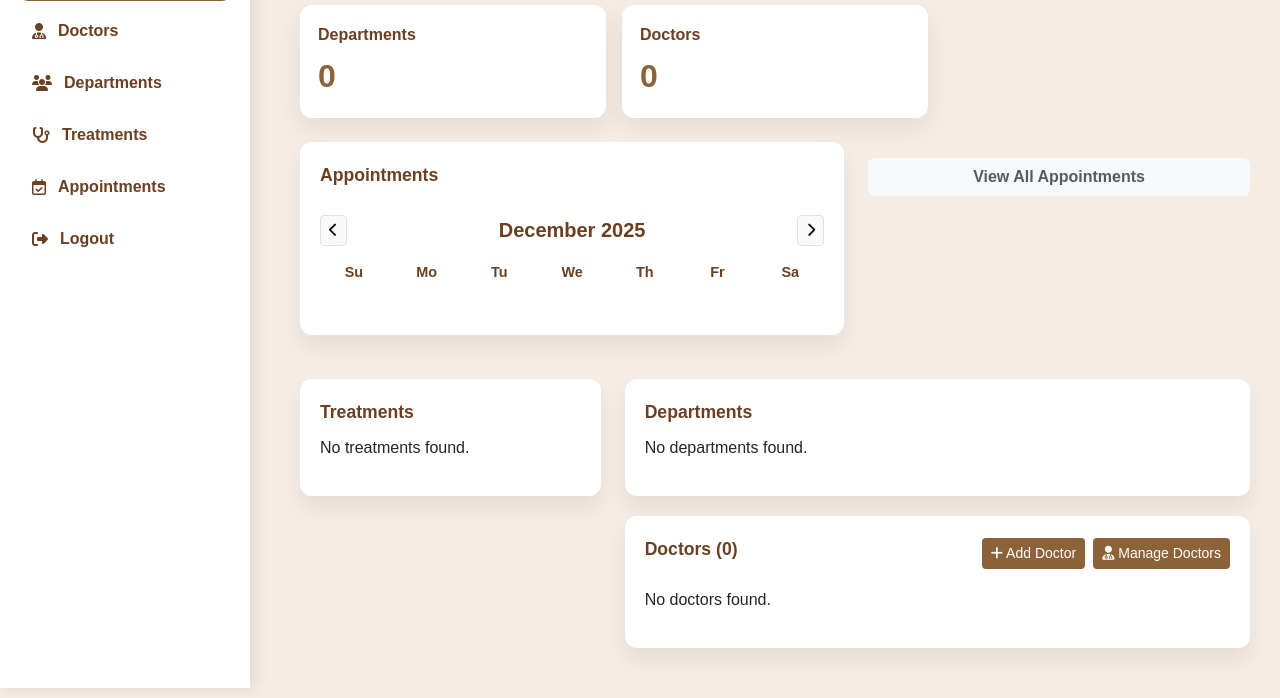
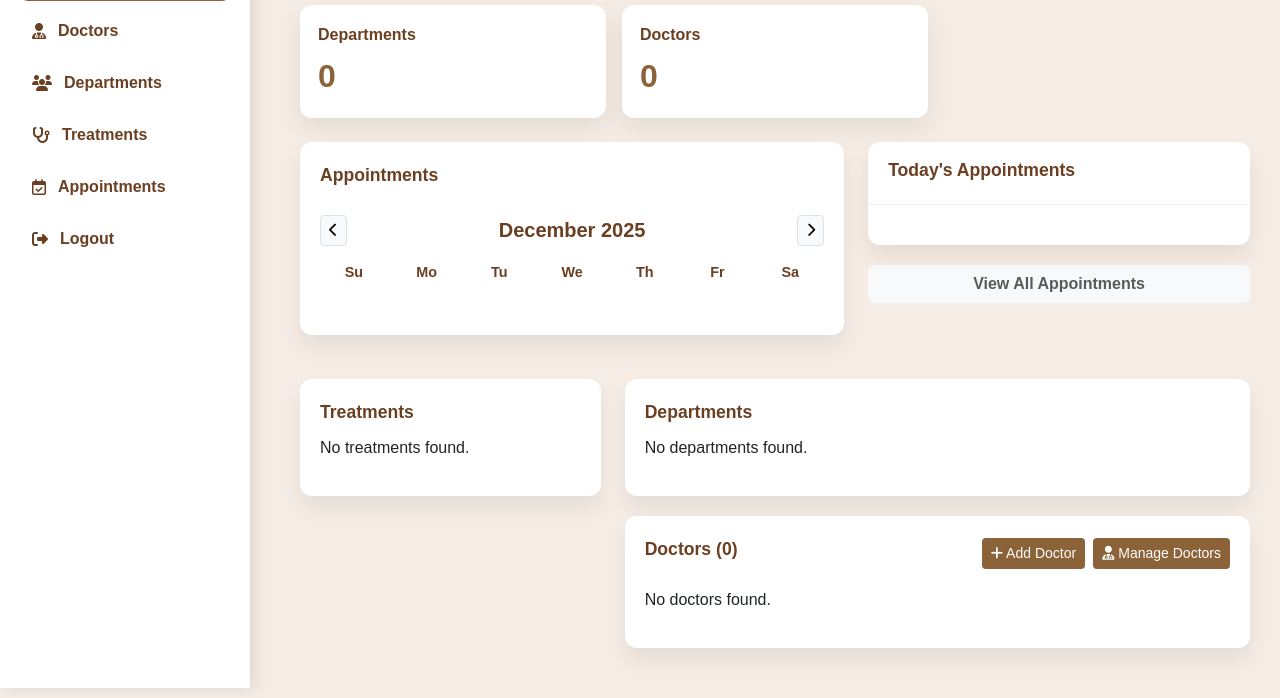
Before and after one commit to justfulofluck/RHMS, a Django app: template revana_hms/frontend/templates/frontend/hospital_admin/dashboard.html in a window 1280 px wide. Shown: the part 112-810 px from the top of the page. Run offline with Django 5.2, Linux system fonts and the light colour scheme; the template is opened without the code that fills it, so the values that code supplies are empty; some libraries are stand-ins or nearby versions.

Commit message:
Khushi ui changes

```diff
--- a/revana_hms/frontend/templates/frontend/hospital_admin/dashboard.html
+++ b/revana_hms/frontend/templates/frontend/hospital_admin/dashboard.html
@@ -252,9 +252,17 @@
             </div>
 
             <div class="col-5">
-                <!-- Appointment List -->
-                <div id="appointmentList">
-                    <!-- Populated by JS -->
+                <!-- Appointment List Container -->
+                <div class="appointment-container">
+                    <div class="appointment-header">
+                        <div class="section-title">Today's Appointments</div>
+                        <button class="scroll-down-btn" id="scrollDownBtn" title="Scroll to bottom">
+                            <i class="fa-solid fa-chevron-down"></i>
+                        </button>
+                    </div>
+                    <div id="appointmentList">
+                        <!-- Populated by JS -->
+                    </div>
                 </div>
 
                 <div class="text-center mt-3">
@@ -408,10 +416,85 @@
 
 
 
-                    /* Custom Scrollbar for list if needed */
+                    /* Appointment Container */
+                    .appointment-container {
+                        background: #fff;
+                        border-radius: 12px;
+                        box-shadow: 0 12px 20px rgba(0, 0, 0, 0.07);
+                        margin-bottom: 20px;
+                        max-height: 450px;
+                        display: flex;
+                        flex-direction: column;
+                    }
+
+                    .appointment-header {
+                        display: flex;
+                        justify-content: space-between;
+                        align-items: center;
+                        padding: 15px 20px 10px 20px;
+                        border-bottom: 1px solid #f0f0f0;
+                    }
+
+                    /* Enhanced Scrollbar Styling */
                     #appointmentList {
-                        max-height: 400px;
+                        max-height: 280px;
                         overflow-y: auto;
+                        padding: 20px;
+                    }
+
+                    /* Custom Scrollbar for Webkit browsers */
+                    #appointmentList::-webkit-scrollbar {
+                        width: 8px;
+                    }
+
+                    #appointmentList::-webkit-scrollbar-track {
+                        background: #f1f1f1;
+                        border-radius: 10px;
+                    }
+
+                    #appointmentList::-webkit-scrollbar-thumb {
+                        background: var(--brown);
+                        border-radius: 10px;
+                        transition: background 0.3s ease;
+                    }
+
+                    #appointmentList::-webkit-scrollbar-thumb:hover {
+                        background: var(--brown-dark);
+                    }
+
+                    /* Scroll Down Button */
+                    .scroll-down-btn {
+                        background: var(--brown);
+                        color: white;
+                        border: none;
+                        border-radius: 50%;
+                        width: 32px;
+                        height: 32px;
+                        display: flex;
+                        align-items: center;
+                        justify-content: center;
+                        cursor: pointer;
+                        transition: all 0.3s ease;
+                        opacity: 0;
+                        transform: translateY(10px);
+                        pointer-events: none;
+                        font-size: 12px;
+                    }
+
+                    .scroll-down-btn.visible {
+                        opacity: 1;
+                        transform: translateY(0);
+                        pointer-events: auto;
+                    }
+
+                    .scroll-down-btn:hover {
+                        background: var(--brown-dark);
+                        transform: translateY(-2px);
+                    }
+
+                    /* Smooth scrolling */
+                    #appointmentList {
+                        scroll-behavior: smooth;
                     }
                 </style>
 
@@ -514,12 +597,15 @@
                                         <i class="fa-regular fa-calendar-xmark mb-2 fs-4"></i>
                                         <p class="mb-0 small">No appointments for ${date.toDateString()}</p>
                                     </div>`;
+                                updateScrollButton();
                                 return;
                             }
 
-                            dailyAppts.forEach(appt => {
+                            dailyAppts.forEach((appt, index) => {
                                 const el = document.createElement('div');
                                 el.className = 'appt-item';
+                                el.style.opacity = '0';
+                                el.style.transform = 'translateY(20px)';
                                 el.innerHTML = `
                                     <div>
                                         <div class="appt-title">${appt.type || 'General Visit'}</div>
@@ -532,7 +618,30 @@
                                     </div>
                                 `;
                                 apptListEl.appendChild(el);
+
+                                // Animate appointment items
+                                setTimeout(() => {
+                                    el.style.transition = 'all 0.3s ease';
+                                    el.style.opacity = '1';
+                                    el.style.transform = 'translateY(0)';
+                                }, index * 100);
                             });
+
+                            updateScrollButton();
+                        }
+
+                        function updateScrollButton() {
+                            const scrollBtn = document.getElementById('scrollDownBtn');
+                            const apptList = document.getElementById('appointmentList');
+
+                            setTimeout(() => {
+                                // Show button if content is scrollable
+                                if (apptList.scrollHeight > apptList.clientHeight) {
+                                    scrollBtn.classList.add('visible');
+                                } else {
+                                    scrollBtn.classList.remove('visible');
+                                }
+                            }, 300);
                         }
 
                         // Event Listeners
@@ -544,6 +653,25 @@
                         document.getElementById('nextMonth').addEventListener('click', () => {
                             currentDate.setMonth(currentDate.getMonth() + 1);
                             renderCalendar(currentDate);
+                        });
+
+                        // Scroll down button functionality
+                        document.getElementById('scrollDownBtn').addEventListener('click', () => {
+                            const apptList = document.getElementById('appointmentList');
+                            apptList.scrollTo({
+                                top: apptList.scrollHeight,
+                                behavior: 'smooth'
+                            });
+                        });
+
+                        // Scroll detection for button visibility
+                        document.getElementById('appointmentList').addEventListener('scroll', function () {
+                            const scrollBtn = document.getElementById('scrollDownBtn');
+                            if (this.scrollTop + this.clientHeight >= this.scrollHeight - 10) {
+                                scrollBtn.classList.remove('visible');
+                            } else if (this.scrollHeight > this.clientHeight) {
+                                scrollBtn.classList.add('visible');
+                            }
                         });
 
                         // Init
```
